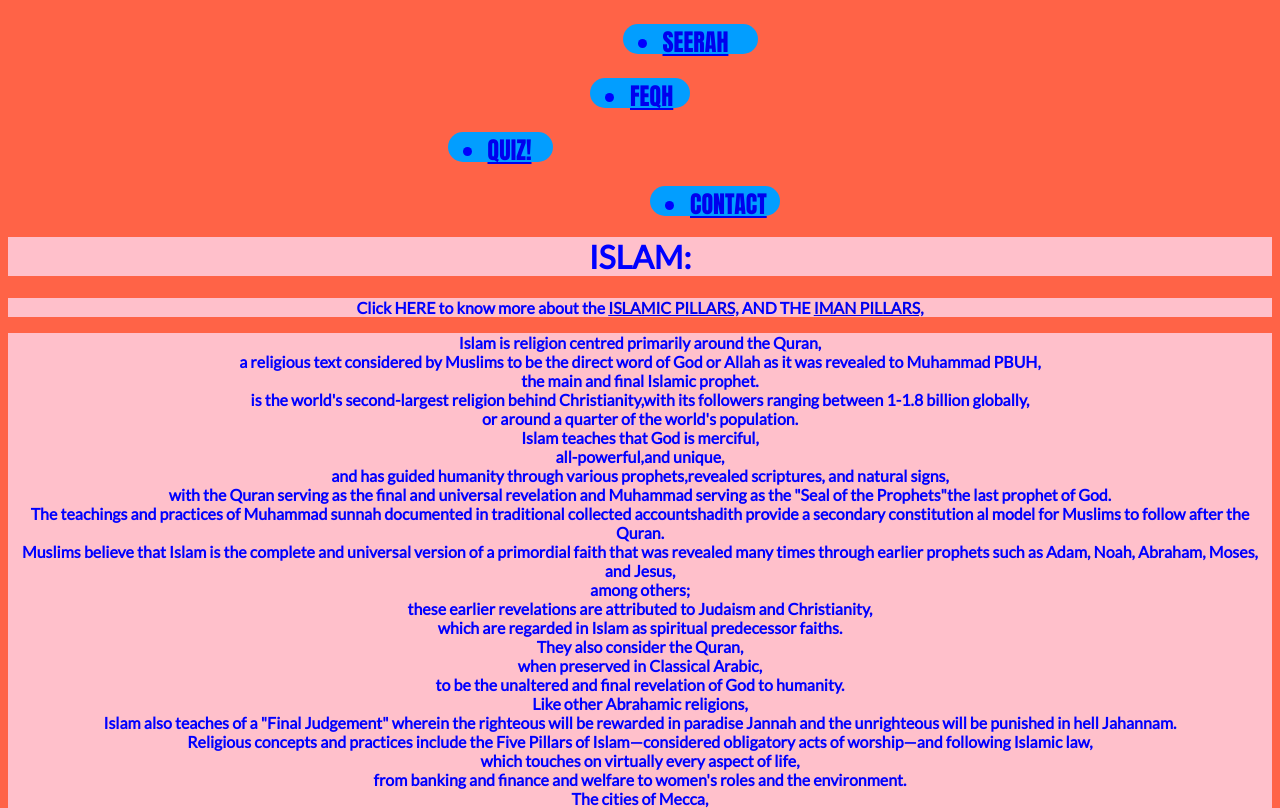
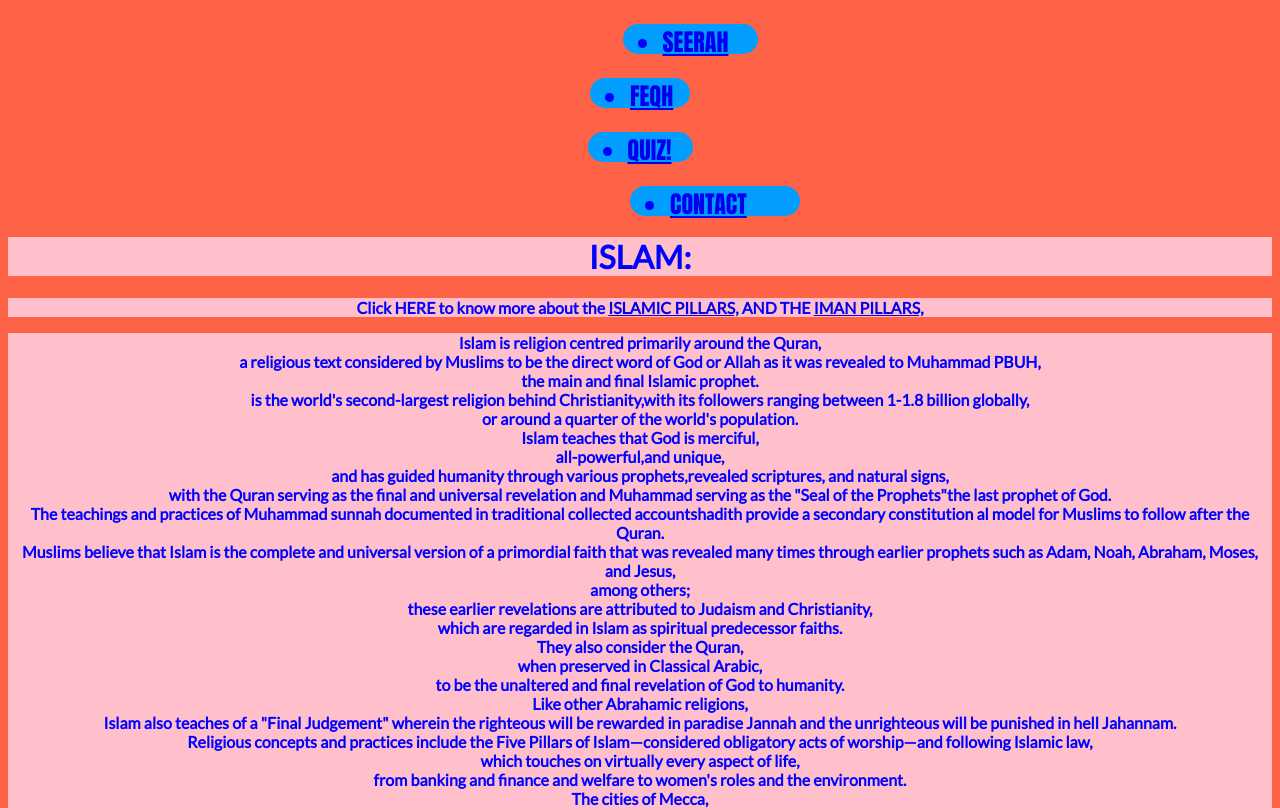
Before and after one commit to almoali/ali.dir.so, a plain HTML site: page index.html in a window 1280 px wide. Shown: the top 808 px of the page. Drawn offline with Linux system fonts and the light colour scheme.

Commit message:
app test 1

```diff
--- a/style.css
+++ b/style.css
@@ -233,6 +233,7 @@
   margin-bottom: 15px;
   text-align: justify;
   margin-left: 250px;
+
 }
 
 .seerah:hover {
@@ -251,6 +252,7 @@
   border-radius: 15px;
   cursor: pointer;
   text-align: justify;
+
 }
 
 .fiqh:hover {
@@ -268,7 +270,7 @@
   border-radius: 15px;
   cursor: pointer;
   text-align: justify;
-  margin-right: 280px;
+
 }
 
 .quiz:hover {
@@ -284,11 +286,15 @@
   background-color: rgb(2, 158, 255);
   border: none;
   height: 30px;
-  width: 130px;
+  width: 170px;
   border-radius: 15px;
   cursor: pointer;
   margin-top: 20px;
   text-align: justify;
+ ,
+ ,
+
+ ,
 }
 
 .contact:hover {
```
Also changed, not shown: contact.html (+1 -0 lines), quiz.html (+1 -0 lines), seerah.html (+1 -0 lines), translationaudio.html (+1 -1 lines).
